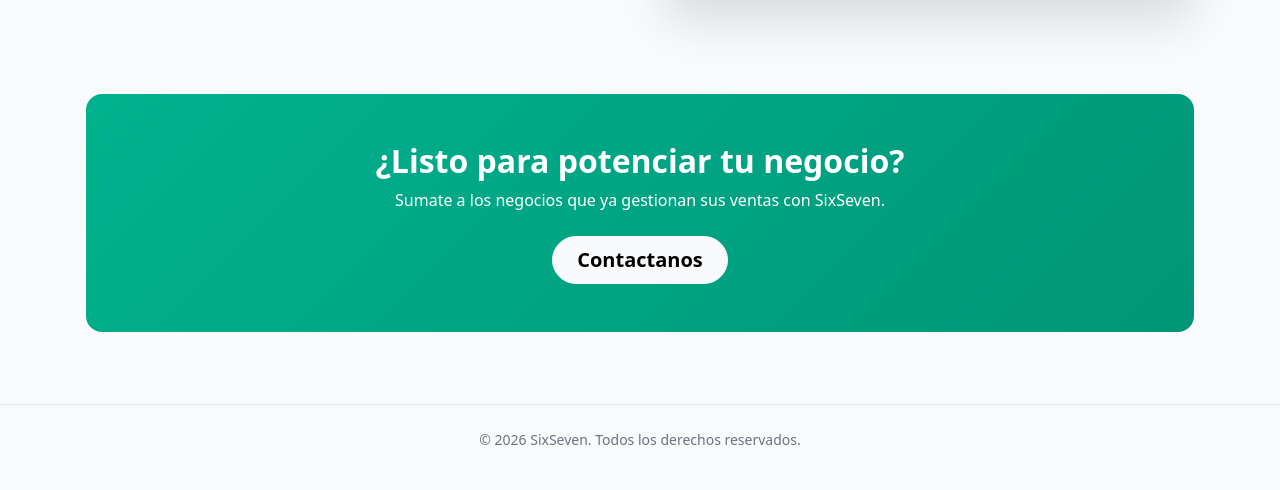
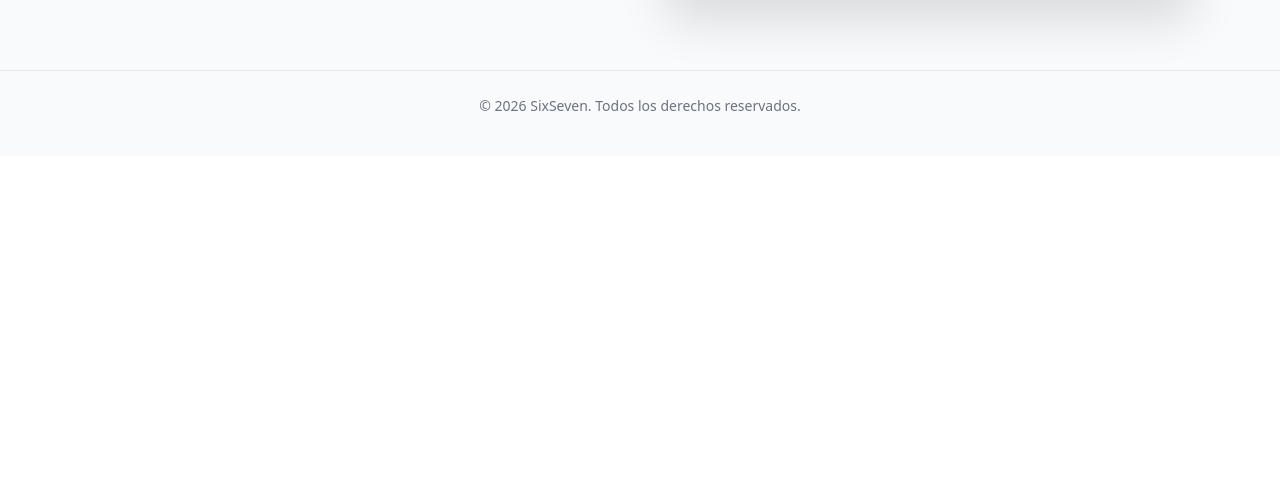
Before and after one commit to lordkindfyctyy/mi-nuevo-proyecto, a PHP site: page /about.php in a window 1280 px wide; the page is wider, and only the part inside the window is pictured. Shown: the part 1622-2112 px from the top of that part. After the commit the page ends 1733 px from the top of that part, so only its background shows below. Run offline with PHP 8.4, Linux system fonts and the light colour scheme.

Commit message:
Sacar el botón "Contactanos" de Acerca de
Con la burbuja de soporte técnico (Asistente SixSeven) siempre visible
para usuarios logueados, tener además un botón "Contactanos" que
llevaba al formulario público era un segundo canal redundante en la
misma pantalla — mejor un solo camino claro para no marear al cliente.

Co-Authored-By: Claude Sonnet 5 <noreply@anthropic.com>

```diff
--- a/public/about.php
+++ b/public/about.php
@@ -67,12 +67,4 @@
     </div>
 </section>
 
-<section class="py-5">
-    <div class="cta-banner text-center">
-        <h2 class="fw-bold">¿Listo para potenciar tu negocio?</h2>
-        <p class="mb-4">Sumate a los negocios que ya gestionan sus ventas con SixSeven.</p>
-        <a href="<?= BASE_URL ?>/contact.php" class="btn btn-light btn-lg rounded-pill px-4 fw-semibold">Contactanos</a>
-    </div>
-</section>
-
 <?php require_once __DIR__ . '/../includes/footer.php'; ?>
```
